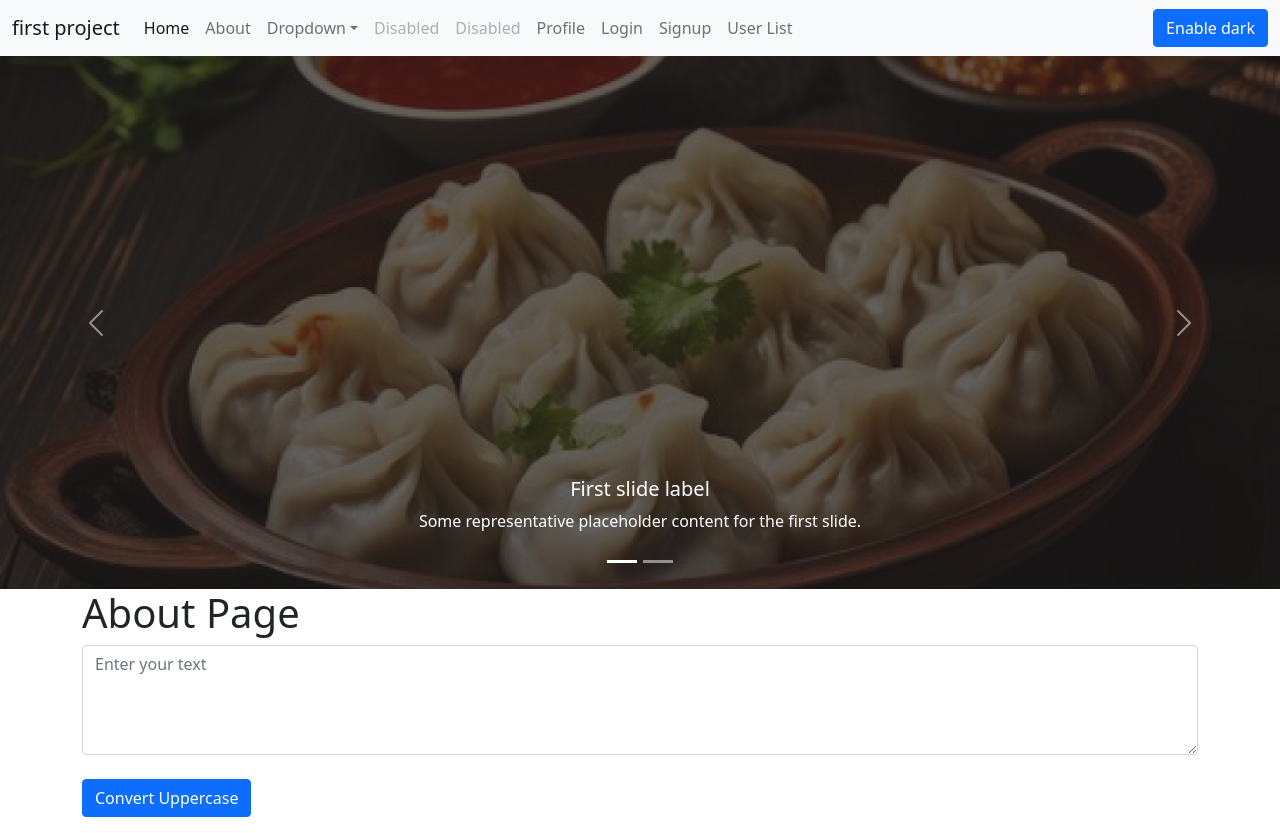
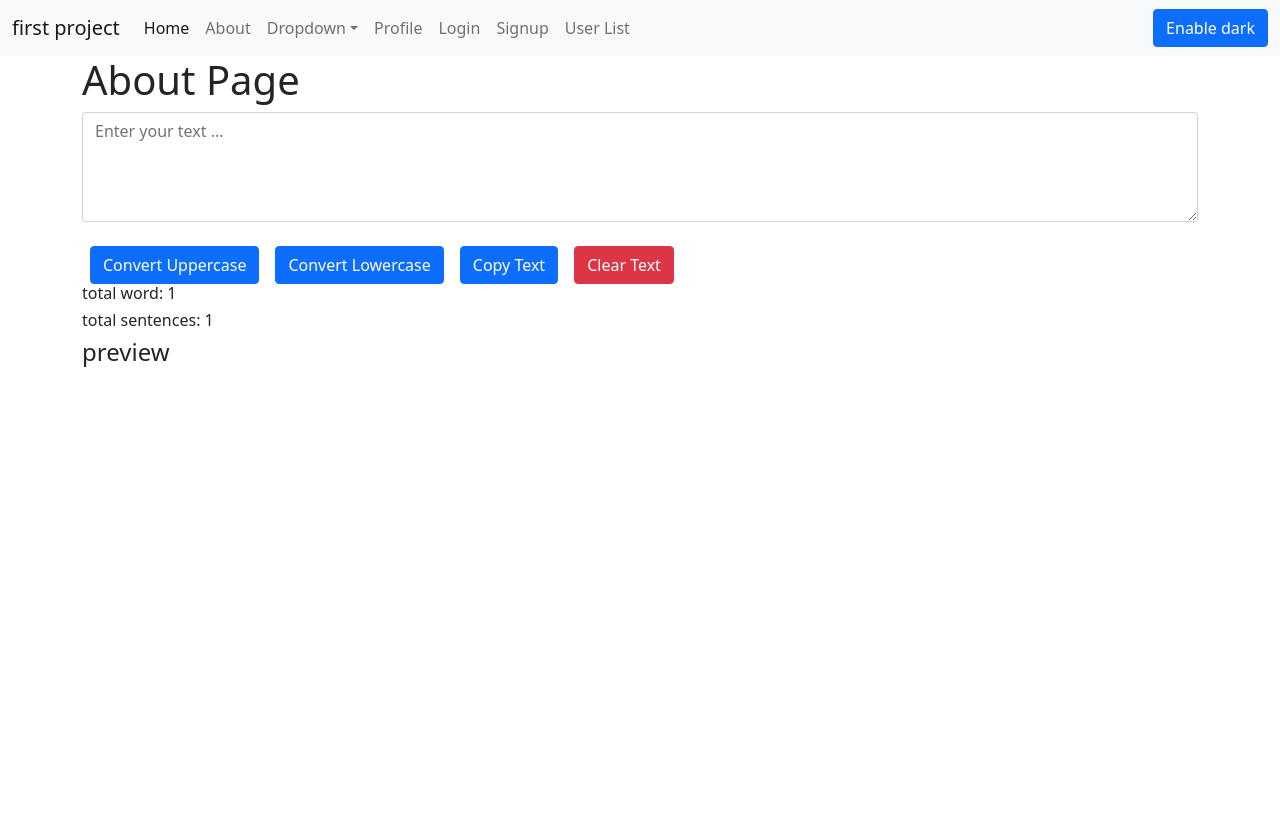
Before and after one commit to Raju-bit-creator/push-react, a React (Vite) app: page /about in a window 1280 px wide. After the commit the page ends 800 px from the top, so only its background shows below. Built offline with nearby package versions, Linux system fonts and the light colour scheme.

Commit message:
functions

```diff
--- a/src/App.jsx
+++ b/src/App.jsx
@@ -1,6 +1,5 @@
 import { useState } from "react";
 import Navbar from "./components/Navbar";
-import Banner from "./components/Banner";
 
 import Footer from "./components/Footer";
 import Alert from "./components/Alert";
@@ -11,7 +10,7 @@ import Profile from "./components/Profile";
 import Login from "./components/Login";
 import Signup from "./components/Signup";
 import Userlist from "./components/Userlist";
-import User from "./components/User";
+import User from "./components/Userdetail";
 
 function App() {
   const [count, setCount] = useState(0);
@@ -47,7 +46,7 @@ function App() {
       <Router>
         <Navbar toggleMode={toggleMode} title={title} text={text} mode={mode} />
         <Alert alert={alert} />
-        <Banner />
+
         <Routes>
           <Route path="/" element={<Home />} />
           <Route path="/about" element={<About />} />
--- a/src/components/About.jsx
+++ b/src/components/About.jsx
@@ -1,8 +1,17 @@
-import React from "react";
+import React, { useState } from "react";
 
 const About = () => {
+  const [text, setText] = useState("");
   const handleUppercase = () => {
     console.log("you click to uppercase");
+    setText(text.toUpperCase());
+  };
+  const handleLowercase = () => {
+    console.log("you click to lowercase");
+    setText(text.toLowerCase());
+  };
+  const handleChange = (e) => {
+    setText(e.target.value);
   };
   return (
     <div className="container">
@@ -12,12 +21,25 @@ const About = () => {
           className="form-control"
           id="uppercase"
           rows="4"
-          placeholder="Enter your text"
+          name="text"
+          value={text}
+          onChange={handleChange}
+          placeholder="Enter your text ..."
         ></textarea>
 
-        <button onClick={handleUppercase} className="btn btn-primary mt-4">
+        <button onClick={handleUppercase} className="btn btn-primary mt-4 mx-2">
           Convert Uppercase
         </button>
+        <button onClick={handleLowercase} className="btn btn-primary mt-4 mx-2">
+          Convert Lowercase
+        </button>
+        <button className="btn btn-primary mt-4 mx-2">Copy Text</button>
+        <button className="btn btn-danger mt-4 mx-2">Clear Text</button>
+        <h6>total word: {text.split(" ").length}</h6>
+        <h6>total sentences: {text.split(".").length}</h6>
+        <h4>preview</h4>
+
+        <p>{text}</p>
       </div>
     </div>
   );
--- a/src/components/Home.jsx
+++ b/src/components/Home.jsx
@@ -1,7 +1,12 @@
 import React from "react";
+import Banner from "./Banner";
 
 const Home = () => {
-  return <div>home</div>;
+  return (
+    <div>
+      <Banner />
+    </div>
+  );
 };
 
 export default Home;
--- a/src/components/Navbar.jsx
+++ b/src/components/Navbar.jsx
@@ -66,26 +66,7 @@ const Navbar = (props) => {
                   </li>
                 </ul>
               </li>
-              <li className="nav-item">
-                <a
-                  className="nav-link disabled"
-                  href="#"
-                  tabindex="-1"
-                  aria-disabled="true"
-                >
-                  Disabled
-                </a>
-              </li>
-              <li className="nav-item">
-                <a
-                  className="nav-link disabled"
-                  href="#"
-                  tabindex="-1"
-                  aria-disabled="true"
-                >
-                  Disabled
-                </a>
-              </li>
+
               <li className="nav-item">
                 <Link className="nav-link" to="profile">
                   Profile
```
